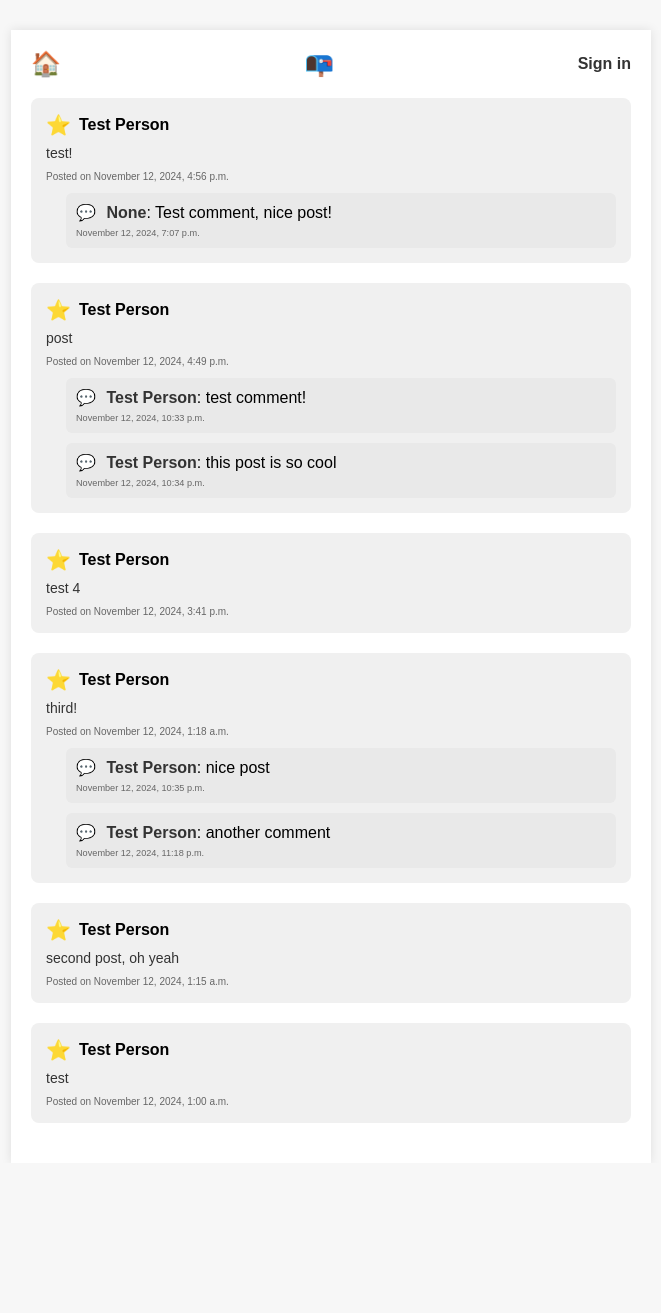
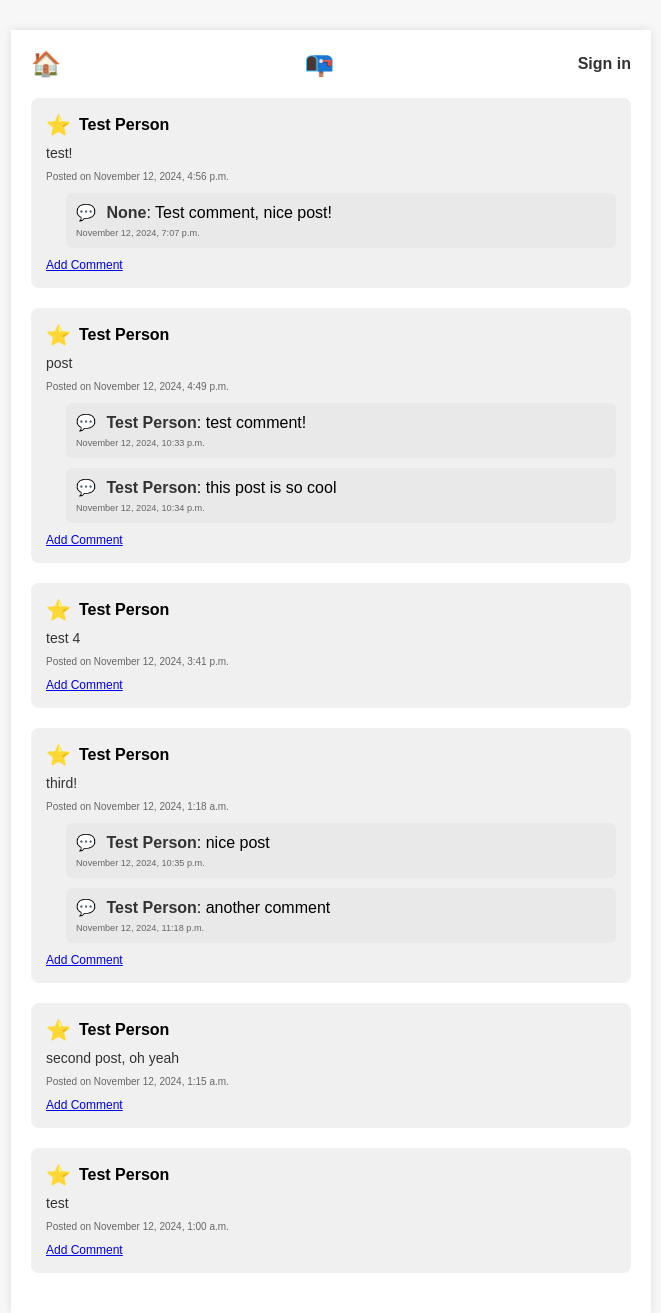
Before and after one commit to usd-cs/COMP-49X-24-25-port-inspector-intro-project, a Django app: page / in a window 1280 px wide. Shown: the whole page, without its empty margins (309-970 px from the left). Before the commit the page ends 1107 px from the top, so only its background shows below. Run offline with Django 4.2, Linux system fonts and the light colour scheme; data comes from the database, SQL or seed files in the repository; both versions use the stored data as it was after the commit.

Commit message:
Added functionality to add a comment to a post

```diff
--- a/intro_project/intro_app/forms.py
+++ b/intro_project/intro_app/forms.py
@@ -5,3 +5,9 @@ class CreatePost(forms.ModelForm):
     class Meta:
         model = models.Post
         fields = ['contents']
+
+
+class CommentForm(forms.ModelForm):
+    class Meta:
+        model = models.Comment
+        fields = ['contents']
--- a/intro_project/intro_app/templates/createpost.html
+++ b/intro_project/intro_app/templates/createpost.html
@@ -6,7 +6,7 @@
 
 <form class="form-style" action="{% url 'new_post' %}" method="post">
     {% csrf_token %}
-    {{ form }}
+    {{ form.contents }}
     <br/>
     <button class="button"">Post!</button>
 </form>
--- a/intro_project/intro_app/templates/intro_app/homeNotSignedIn.html
+++ b/intro_project/intro_app/templates/intro_app/homeNotSignedIn.html
@@ -91,6 +91,20 @@
             color: #666;
             margin-top: 4px;
         }
+        .add_comment {
+            display: inline-block;
+            font-size: 12px;
+            margin-top: 10px;
+        }
+        .comment-form {
+            width: 100%;
+        }
+        .comment-form
+        form input,
+        form textarea {
+            width: 100%;
+            box-sizing: border-box;
+        }
     </style>
 </head>
 <body>
@@ -98,6 +112,7 @@
         <div class="navbar">
             <a href="/" class="home-icon">🏠</a>
             <a href="/new_post/" class="home-icon">📭</a>
+
             {% if not request.user.is_authenticated %}
             <a href="/login/" class="sign-in">Sign in</a>
             {% endif %}
@@ -134,8 +149,30 @@
                 </div>
             </div>
             {% endfor %}
+
+            <!-- Button to add a comment -->
+            <a class="add_comment" href="javascript:void(0);" onclick="showCommentForm('{{ post.post_id }}')">Add Comment</a>
+
+            <!-- Comment form hidden by default -->
+            <div class="comment-form" id="comment-form-{{ post.post_id }}" style="display: none;">
+                <form method="POST" action="{% url 'add_comment' post.post_id %}">
+                    {% csrf_token %}
+                    {{ form.contents }}
+                    <br/>
+                    <button type="submit">Submit</button>
+                </form>
+            </div>
         </div>
         {% endfor %}
     </div>
 </body>
 </html>
+
+{% comment %} Simple Javascript to set visibility on our comment
+form only when user clicks button {% endcomment %}
+<script>
+    function showCommentForm(postId) {
+      const form = document.getElementById(`comment-form-${postId}`);
+      form.style.display = form.style.display === 'none' ? 'block' : 'none';
+    }
+</script>
--- a/intro_project/intro_app/templates/login.html
+++ b/intro_project/intro_app/templates/login.html
@@ -3,7 +3,7 @@
 
 <form class="form-with-validation" action="{% url 'login' %}" method="post">
     {% csrf_token %}
-    {{ form }}
+    {{ form.as_table }}
     <br/>
     <button class="button"">Login</button>
 </form>
--- a/intro_project/intro_app/urls.py
+++ b/intro_project/intro_app/urls.py
@@ -4,6 +4,7 @@ from . import views
 urlpatterns = [
     path('intro_app/', views.members, name='intro_app'),
     path('new_post/', views.new_post, name='new_post'),
+    path('add_comment/<int:post_id>/', views.add_comment, name='add_comment'),
     path('login/', views.login_view, name='login'),
     path('logout/', views.logout_view, name='logout'),
     path('', views.view_posts, name='home')
--- a/intro_project/intro_app/views.py
+++ b/intro_project/intro_app/views.py
@@ -1,6 +1,6 @@
 from django.http import HttpResponse
 from django.template import loader
-from django.shortcuts import render, redirect
+from django.shortcuts import render, redirect, get_object_or_404
 
 from django.contrib.auth.decorators import login_required
 from django.contrib.auth.forms import AuthenticationForm
@@ -16,7 +16,8 @@ def members(request):
 def view_posts(request):
     # get posts from database, and send them to render method
     posts = Post.objects.all().order_by("-created_at")
-    return render(request, 'intro_app/homeNotSignedIn.html', {'posts': posts})
+    comment_form = forms.CommentForm() #initialize the comment form
+    return render(request, 'intro_app/homeNotSignedIn.html', {'posts': posts, 'form' : comment_form})
 
 # This tag might be useful to limit creating a post for only users who are logged in
 @login_required(login_url="/login/")
@@ -28,8 +29,6 @@ def new_post(request):
             # if body is valid, save it
             newpost = form.save(commit=False)
             #save the author based on login of the request
-            print("TEST")
-            print(type(request.user))
             newpost.user = request.user
             newpost.save()
             #redirect the user back to homepage after post
@@ -39,6 +38,22 @@ def new_post(request):
         form = forms.CreatePost()
 
     return render(request, 'createpost.html', { 'form' : form }) #passes in the form object we create above to our template, for rendering
+
+@login_required(login_url="/login/")
+def add_comment(request, post_id):
+    post = get_object_or_404(Post, post_id=post_id)
+    if request.method == "POST":
+        form = forms.CommentForm(request.POST)
+        if form.is_valid():
+            comment = form.save(commit=False)
+            comment.post = post
+            comment.user = request.user
+            comment.save()
+            return redirect("/")
+    else:
+        form = forms.CommentForm()
+
+    return render(request, 'intro_app/homeNotSignedIn.html', {'posts': posts, 'form' : form})
 
 
 def login_view(request):
```
Also changed, not shown: intro_project/db.sqlite3.
